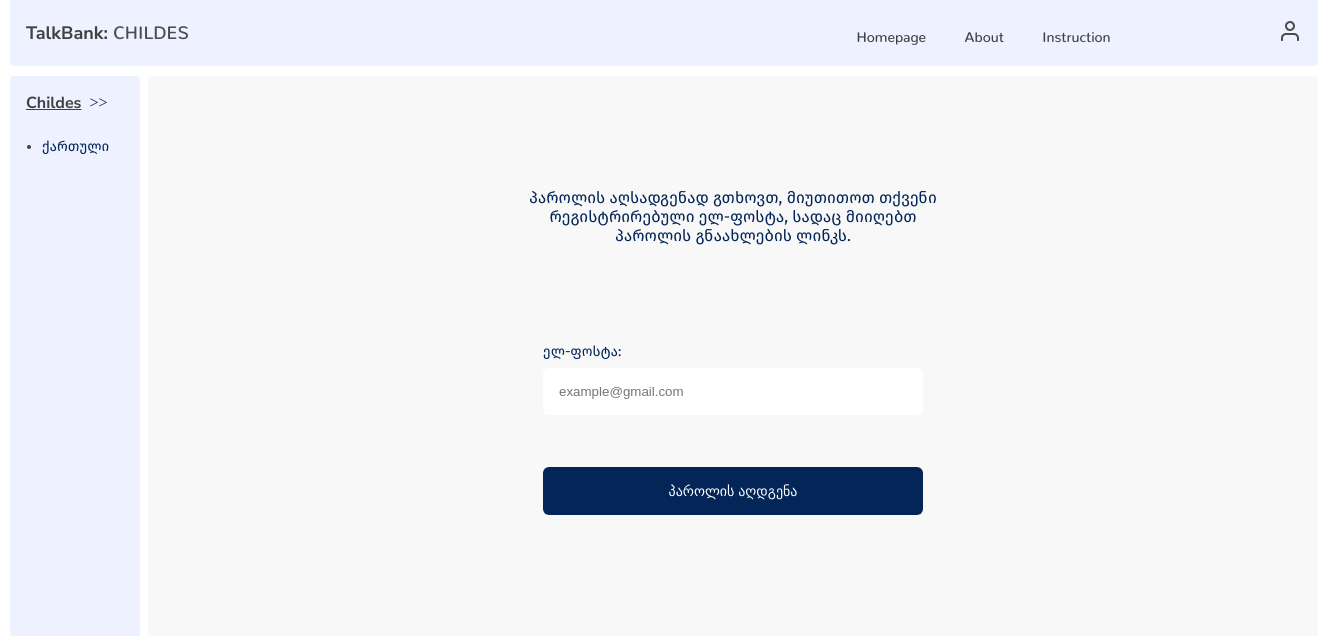
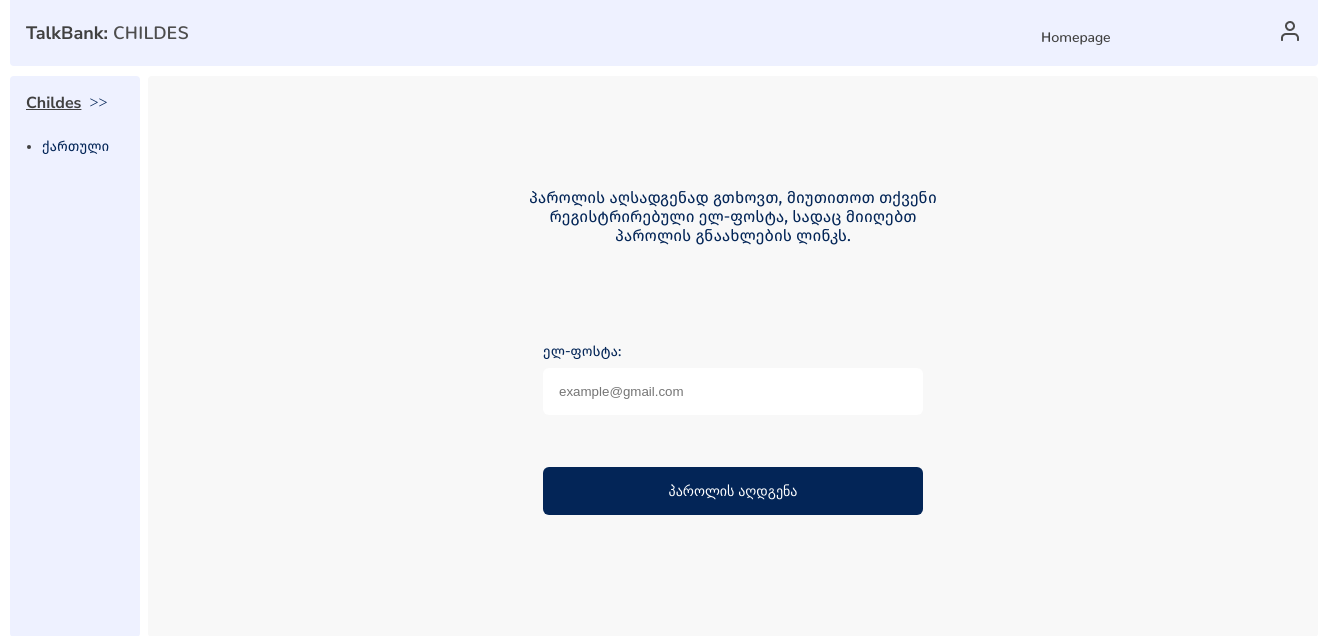
Before and after one commit to UnilabEdu/Childes, a Flask app: page /reset_password in a window 1320 px wide. Shown: the top 636 px of the page. Run offline with Flask 2, Linux system fonts and the light colour scheme.

Commit message:
More visual fixes

```diff
--- a/app/static/css/style.css
+++ b/app/static/css/style.css
@@ -381,7 +381,7 @@ img {
 .main .transcript__table tr,
 .main .participants__table tr {
   display: grid;
-  grid-template-columns: 1fr 136px repeat(8, 1fr);
+  grid-template-columns: 1fr 120px repeat(8, 1.3fr);
   justify-content: center;
   align-items: center;
   background-color: #2a27ca;
--- a/app/static/scss/components/_logged-main.scss
+++ b/app/static/scss/components/_logged-main.scss
@@ -12,7 +12,7 @@
 
     tr {
       display: grid;
-      grid-template-columns: 1fr 136px repeat(8, 1fr);
+      grid-template-columns: 1fr 120px repeat(8, 1.3fr);
       justify-content: center;
       align-items: center;
       background-color: #2a27ca;
--- a/app/templates/layouts/main.html
+++ b/app/templates/layouts/main.html
@@ -22,11 +22,9 @@
             <div class="header__wrapper flex-row">
                 <h1><span>TalkBank:</span> CHILDES</h1>
                 <ul class="flex-row">
-                    <a href="{{ url_for('main_blueprint.index') }}">homepage</a>
-                    <a href="{{ url_for('main_blueprint.index') }}#goal-section">about</a>
-                    <a href="{{ url_for('main_blueprint.index') }}#instructions-section">instruction</a>
+                    <a href="{{ url_for('main_blueprint.index') }}">Homepage</a>
                     {% if current_user.is_authenticated %}
-                    <a href="{{ url_for('user_blueprint.logout') }}">logout</a>
+                    <a href="{{ url_for('user_blueprint.logout') }}">Logout</a>
                     {% endif %}
                     {% if current_user.is_admin %}
                     <a href="{{ url_for('admin.index') }}">Admin</a>
--- a/app/templates/layouts/sidebar.html
+++ b/app/templates/layouts/sidebar.html
@@ -26,10 +26,16 @@
                     <div class="list-wrapper">
                         {% for file in child_files %}
                         <li>
-                            <a href="{{url_for('main_blueprint.child_files', child_name=child_name, file=file)}}">{{file.strip(child_name)}}</a>
+                            {%  if file.file_name in request.path %}
+                                {% set active_class = "active" %}
+                            {% endif %}
+                            <a class="{{ active_class }}"
+                               href="{{url_for('main_blueprint.child_files', child_name=child_name, file=file)}}">{{file.strip(child_name)}}</a>
+
                             <a href="{{url_for('main_blueprint.file', file_name=file)}}" target="_blank"><img
                                     src="{{url_for('static',filename='images/text.png')}}"
                                     alt="document-icon"></a>
+
                             <a href="{{one_file.embed_yt_link}}" target="_blank"><img
                                     src="{{url_for('static',filename='images/video.png')}}"
                                     alt="video-icon"></a>
```
